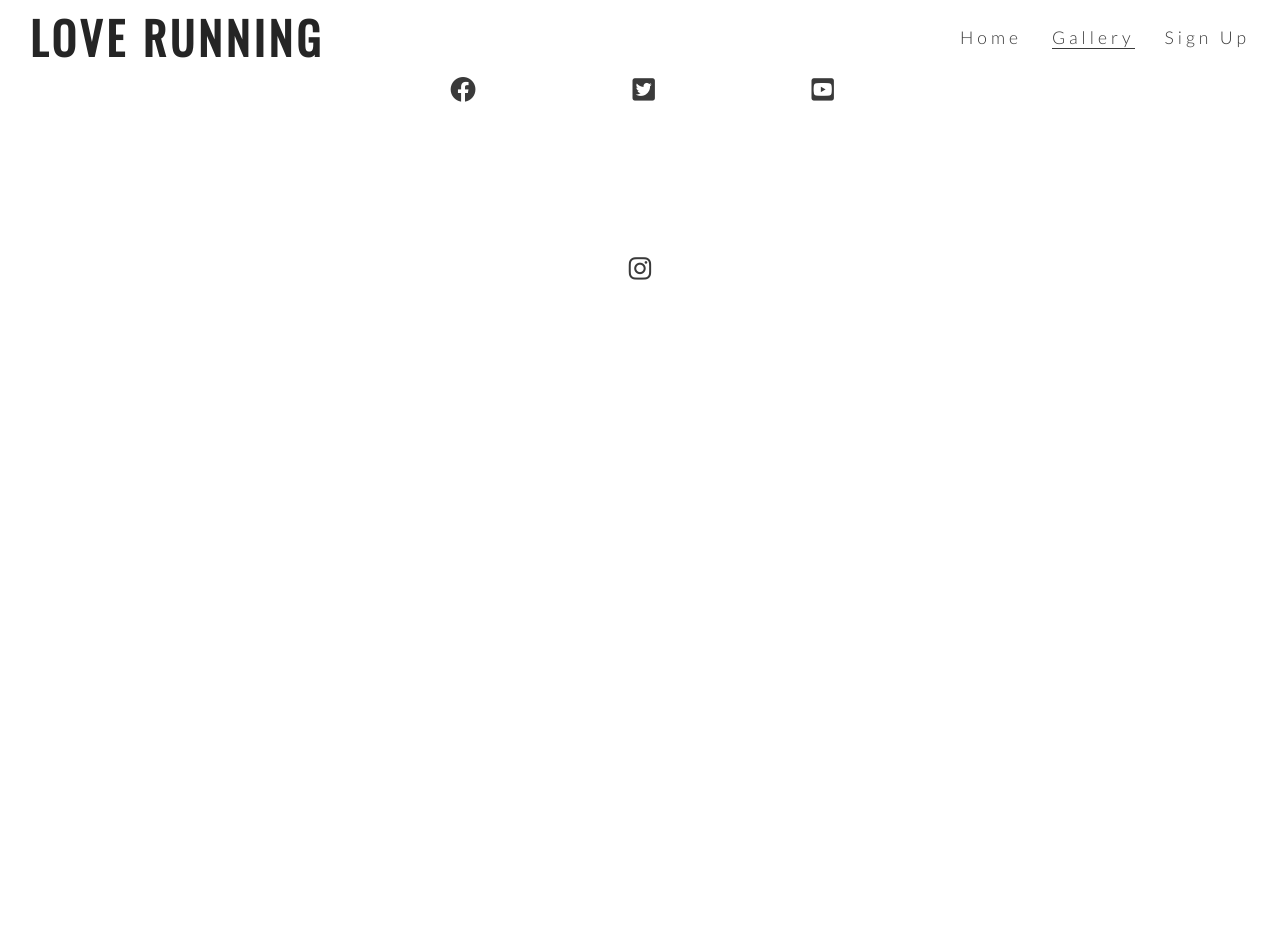
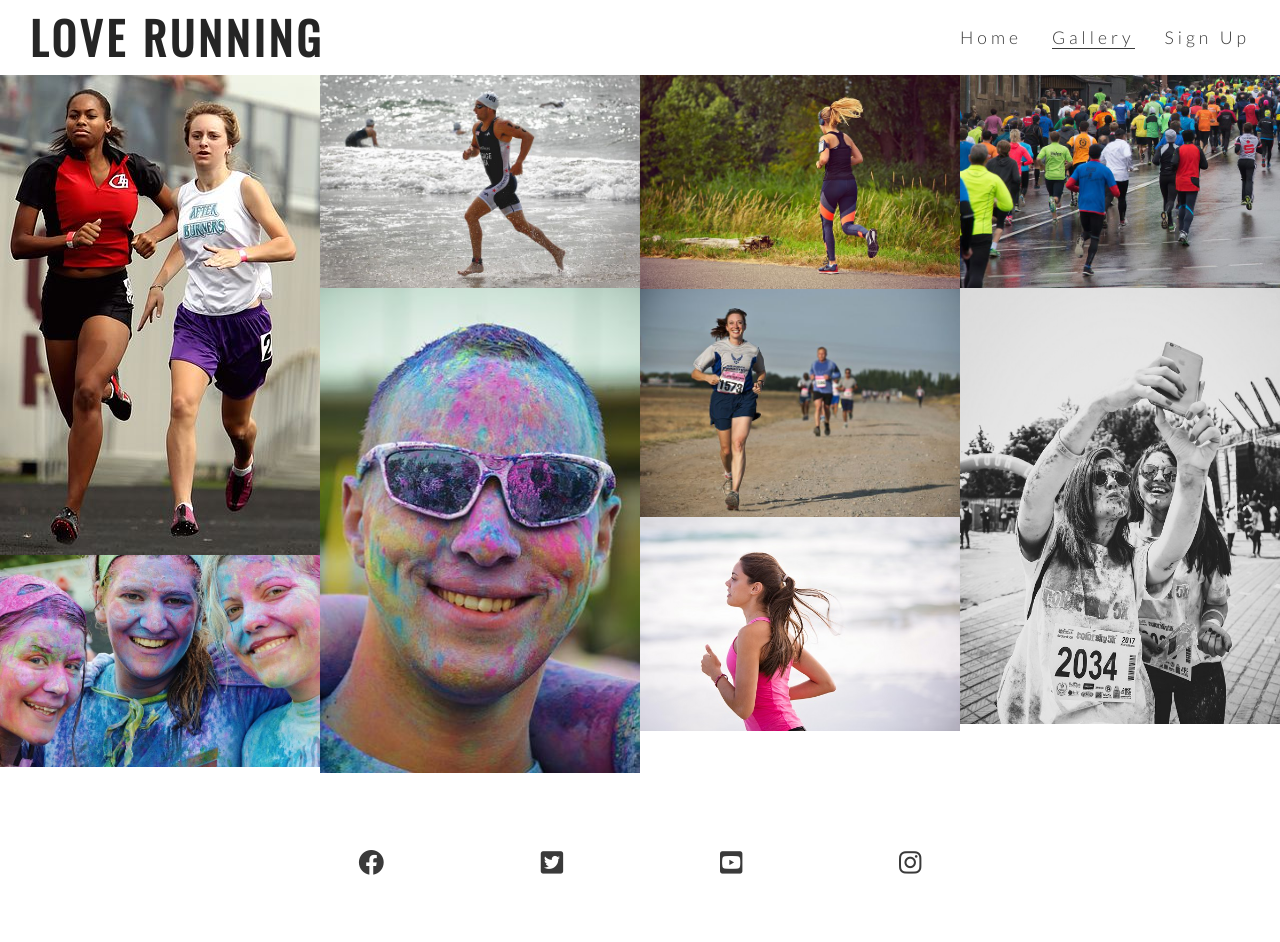
Before and after one commit to EeeBeeDee/love-running, a plain HTML site: page gallery.html in a window 1280 px wide. Before the commit the page ends 800 px from the top, so only its background shows below. Drawn offline with nearby package versions, Linux system fonts and the light colour scheme.

Commit message:
add gallery images and masonry styling

```diff
--- a/assests/css/style.css
+++ b/assests/css/style.css
@@ -224,3 +224,16 @@ footer {
     padding: 5%;
     color: #3a3a3a;
 }
+
+/* Gallery */
+
+#photos {
+    clear: both;
+    line-height: 0;
+    column-count: 4;
+    column-gap: 0;
+}
+
+#photos img {
+    width: 100%;
+}
--- a/gallery.html
+++ b/gallery.html
@@ -24,6 +24,18 @@
         </nav>
     </header>
 
+    <section id="photos">
+        <img src="assests/img/athletes.jpg" alt="Two athletes running together">
+        <img src="assests/img/girls.jpg" alt="Three firls at charity paint running festival">
+        <img src="assests/img/runner3.jpg" alt="Solo male runner jogging on a beach">
+        <img src="assests/img/man.jpg" alt="Man at charity paint running festival">
+        <img src="assests/img/runner1.jpg" alt="Solo female runner jogging through phoenix park">
+        <img src="assests/img/runner2.jpg" alt="Runners competing in marathon">
+        <img src="assests/img/runner4.jpg" alt="Solo female runner jogging on a beach">
+        <img src="assests/img/running_gang.jpg" alt="Large group of runners taking part in a marathon on a rainy day">
+        <img src="assests/img/mud-run.jpg" alt="Two women runners taking a muddy selfie after the Mud Runners Championship">
+    </section>
+
 
     <footer>
         <ul class="social-networks">
```
Also changed, not shown: assests/img/athletes.jpg (added), assests/img/girls.jpg (added), assests/img/man.jpg (added), assests/img/mud-run.jpg (added), assests/img/runner1.jpg (added), assests/img/runner2.jpg (added), assests/img/runner3.jpg (added), assests/img/runner4.jpg (added), assests/img/running_gang.jpg (added).
